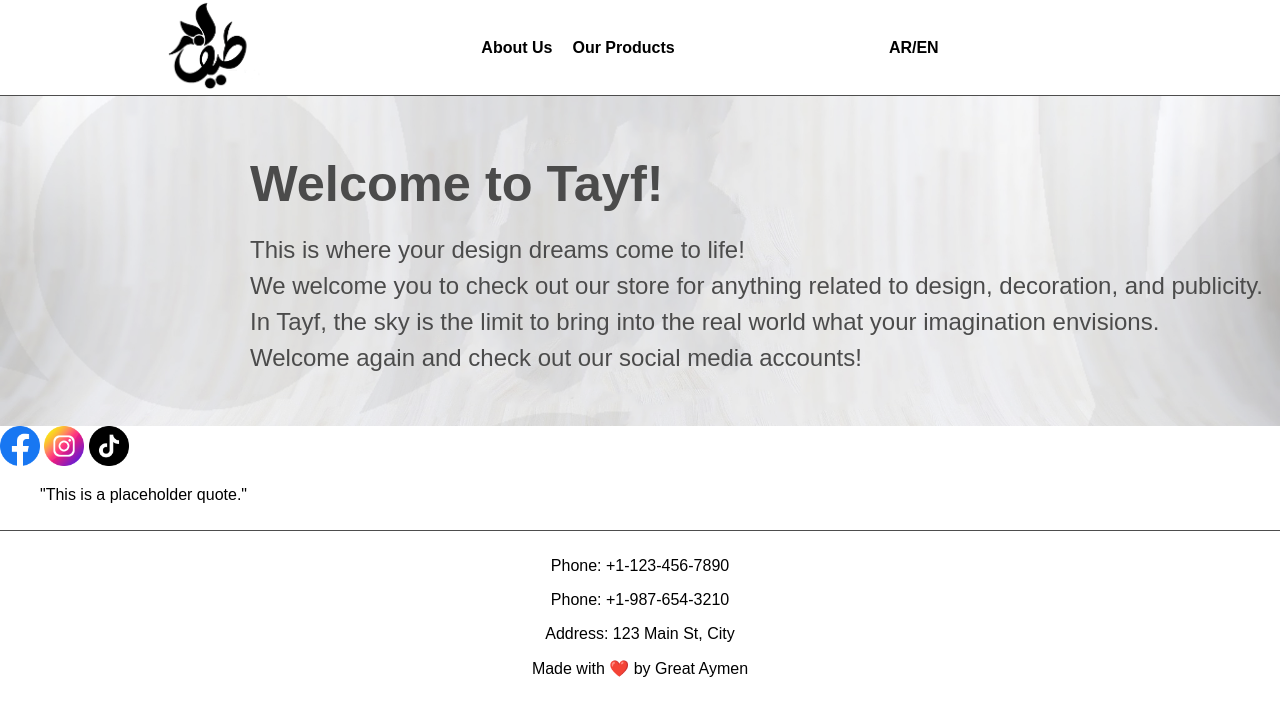
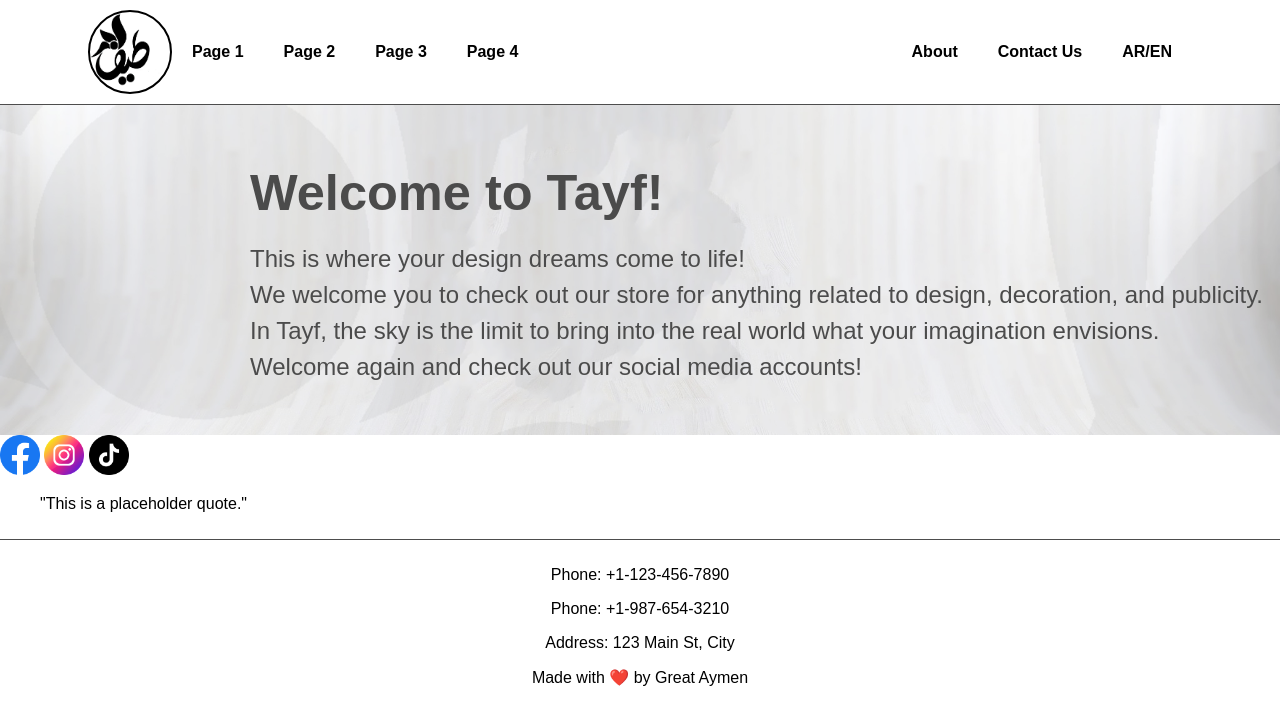
Before and after one commit to Zalamit13/tayfwebsite, a plain HTML site: page index.html in a window 1280 px wide. Drawn offline with Linux system fonts and the light colour scheme.

Commit message:
some changes, i guess header and mid section are done for now

```diff
--- a/index.html
+++ b/index.html
@@ -8,26 +8,33 @@
 </head>
 <body>
     <header>
-        <div class="logo">
-            <a href="./index.html"><img src="./resouces/tayf logo black.png" alt="Tayf Logo" class="main-logo"></a>
+        <div class="left-side">
+            <div class="logo-container">
+                <a href="./index.html" class="main-logo">
+                    <img src="./resouces/tayf logo black.png" alt="Tayf Logo">
+                </a>
+            </div>
+            <nav class="left-links">
+                <ul>
+                    <li><a href="#page1">Page 1</a></li>
+                    <li><a href="#page2">Page 2</a></li>
+                    <li><a href="#page3">Page 3</a></li>
+                    <li><a href="#page4">Page 4</a></li>
+                </ul>
+            </nav>
         </div>
-        <nav>
-            <ul>
-                <li><a href="#about-us">About Us</a></li>
-                <li><a href="#our-products">Our Products</a></li>
-            </ul>
-        </nav>
-        <div class="language-selector">
-            <ul> <li><a href="#about-us">AR/EN</a></li> </ul>
-            <!--<select>
-                <option value="ar">AR</option>
-                <option value="en">EN</option>
-            </select>-->
-        </div>
-        <div class="dark-light-mode">
-            <!-- Dark mode / Light mode icon placeholder -->
+        <div class="right-side">
+            <nav class="right-links">
+                <ul>
+                    <li><a href="#about-us">About</a></li>
+                    <li><a href="#contact-us">Contact Us</a></li>
+                    <li><a href="#language-ar-en">AR/EN</a></li>
+                </ul>
+            </nav>
         </div>
     </header>
+
+
 
     <main>
         <div class="intro" style="background: url('./resouces/main-background.png') no-repeat center center; background-size: 100% auto;">
--- a/styles/mystyle.css
+++ b/styles/mystyle.css
@@ -17,8 +17,15 @@ body {
 }
 
 .main-logo {
-    width: 100px;
-    height: auto;
+    width: 80px; /* Adjust the size to match the circular container */
+    height: 80px;
+    border: 2px solid #000; /* Add a black border to the circular container */
+    border-radius: 50%; /* Make the container circular */
+}
+
+.main-logo img {
+    width: 75px; /* Adjust the width to your desired size */
+    height: 75px; /* Adjust the height to your desired size */
 }
 
 .social-icon {
@@ -43,12 +50,43 @@ header {
     top: 0;
     z-index: 100;
     display: flex;
-    justify-content: space-around;
+    flex-direction: row;
+    justify-content: space-between;
     align-items: center;
     background: #ffffff;
-    padding: 10px;
+    padding: 10px 88px; /* Adjust padding */
     border-bottom: 1px solid #4d4d4d;
-    padding: 0 80px;
+}
+
+.logo-container {
+    display: flex;
+    align-items: center;
+    margin-right: 20px; /* Add margin between the logo and the left links */
+}
+
+.left-side{
+    display: flex;
+    align-items: center;
+}
+
+.left-links{
+    display: flex;
+    align-items: center;
+}
+
+.right-links {
+    display: flex;
+    align-items: center;
+}
+
+.left-links ul, .right-links ul, .language-selector ul {
+    list-style: none;
+    margin: 0;
+    padding: 0;
+}
+
+.left-links ul li, .right-links ul li, .language-selector ul li {
+    margin-right: 20px; /* Add margin between links */
 }
 
 nav {
```
